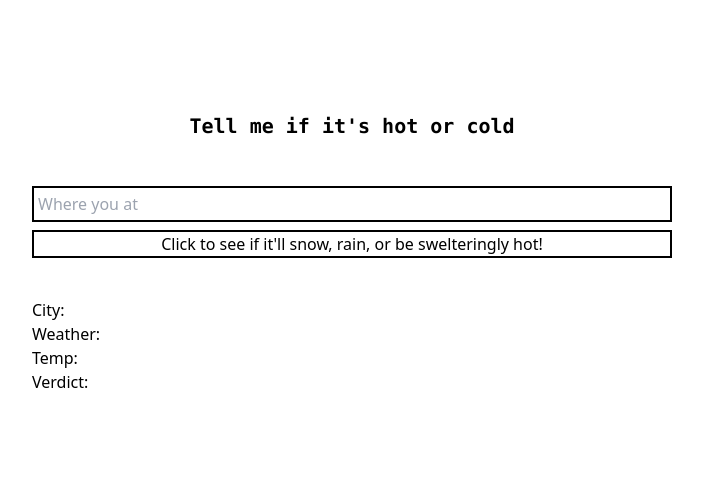
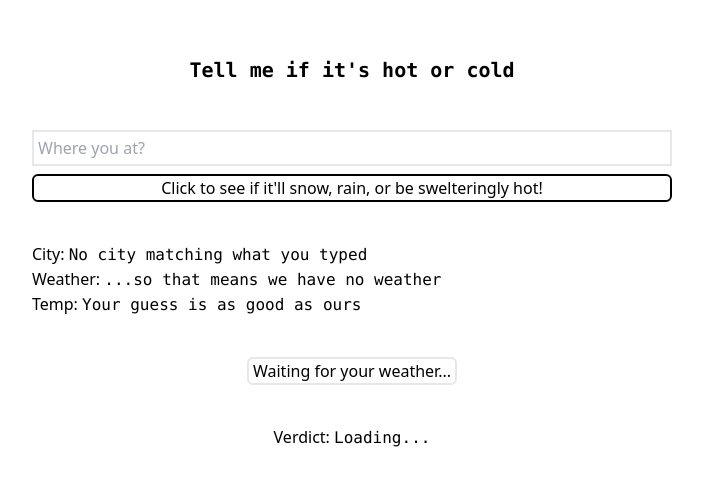
Before and after one commit to myrojoylee/wmw-v1.5, a React (Vite) app: page / in a window 1280 px wide. Shown: the part 150-636 px from the top of the page, without its empty margins (288-991 px from the left). Built offline with nearby package versions, Linux system fonts and the light colour scheme.

Commit message:
added logic for verdict

```diff
--- a/src/App.tsx
+++ b/src/App.tsx
@@ -1,12 +1,16 @@
 import { useState, ChangeEvent } from "react";
 import { cityInfoType, currentWeatherType } from "./types";
 import Header from "./components/Header";
+import { TIMEOUT } from "dns";
 
 const App = (): JSX.Element => {
   const [input, setInput] = useState<string>("");
   const [cityInfo, setCityInfo] = useState<cityInfoType | any>("");
   const [currentWeather, setCurrentWeather] =
     useState<currentWeatherType | null>(null);
+  const [verdict, setVerdict] = useState<string>("Loading...");
+  const [placeholder, setPlaceholder] = useState<string>("Where you at?");
+  const [temp, setTemp] = useState<number>();
 
   const handleInput = (e: ChangeEvent<HTMLInputElement>) => {
     const value = e.target.value.trimStart();
@@ -41,8 +45,27 @@ const App = (): JSX.Element => {
       );
       const todaysWeather = await responseCurrent.json();
       setCurrentWeather(todaysWeather);
-      console.log(todaysWeather);
+      // console.log(todaysWeather);
+    } catch (e) {
+      console.error(e);
+    }
     return currentWeather;
+  };
+
+  const handleVerdict = async (data: number) => {
+    setVerdict("");
+
+    try {
+      console.log(data);
+      if (data > 30 && data <= 50) {
+        setVerdict("Pants and a jacket!");
+      } else if (data > 50 && data < 70) {
+        setVerdict("Light jacket, maybe shorts for some!");
+      } else if (data > 70) {
+        setVerdict("It's gonna be a warm one...");
+      } else if (data < 30) {
+        setVerdict("Time to bring out that heavy jacket or coat!");
+      }
     } catch (e) {
       console.error(e);
     }
@@ -50,14 +73,19 @@ const App = (): JSX.Element => {
 
   // getting weather when you click button
   async function handleSubmit(input: string) {
+    if (!input) {
+      setPlaceholder(`Can't be blank, silly :)`);
+      return;
+    } else {
       try {
         const data = await getCoordinates(input);
         await getCurrentWeather(data[0]);
+        const tempData = currentWeather?.main?.temp;
+        setTemp(tempData);
       } catch (e) {
         console.error(e);
       }
-
-    return;
+    }
   }
 
   return (
@@ -67,24 +95,82 @@ const App = (): JSX.Element => {
         <input
           type="text"
           value={input}
-          className="border-2 border-black p-1"
-          placeholder="Where you at"
+          className="border-2 border-grey p-1"
+          placeholder={placeholder}
           onChange={handleInput}
         />
         <button
-          className="border-black border-2"
+          className="border-black border-2 rounded-md"
           onClick={() => handleSubmit(input)}
         >
           Click to see if it'll snow, rain, or be swelteringly hot!
         </button>
       </section>
 
+      {currentWeather ? (
+        <>
           <section className="flex flex-col w-1/2">
-        <p>City: {currentWeather?.name}</p>
-        <p>Weather: {currentWeather?.weather[0].description}</p>
-        <p>Temp: {currentWeather?.main.temp}</p>
-        <p>Verdict:</p>
+            <p>
+              City:{" "}
+              <span className="font-mono">
+                {currentWeather?.name}, {currentWeather.sys.country}
+              </span>
+            </p>
+            <p>
+              Weather:{" "}
+              <span className="font-mono">
+                {currentWeather?.weather[0].description}
+              </span>
+            </p>
+            <p>
+              Temp:{" "}
+              <span className="font-mono">{currentWeather?.main.temp}</span>
+            </p>
           </section>
+          <button
+            onClick={() => handleVerdict(currentWeather?.main.temp)}
+            className="bg-slate-300 border-blue border-2 rounded-md px-1"
+          >
+            Click for a TL;DR
+          </button>
+          {verdict ? (
+            <p>
+              Verdict: <span className="font-mono">{verdict}</span>
+            </p>
+          ) : null}
+        </>
+      ) : (
+        <>
+          <section className="flex flex-col w-1/2">
+            <p>
+              City:{" "}
+              <span className="font-mono">No city matching what you typed</span>
+            </p>
+            <p>
+              Weather:{" "}
+              <span className="font-mono">
+                ...so that means we have no weather
+              </span>
+            </p>
+            <p>
+              Temp:{" "}
+              <span className="font-mono">Your guess is as good as ours</span>
+            </p>
+          </section>
+          <button className="flex border-blue border-2 rounded-md disabled:opacity-25 px-1 cursor-no-drop">
+            Waiting for your weather...
+          </button>
+          {verdict ? (
+            <p>
+              Verdict: <span className="font-mono">{verdict}</span>
+            </p>
+          ) : (
+            <p>
+              <span className="font-mono">Verdict: </span>
+            </p>
+          )}
+        </>
+      )}
     </main>
   );
 };
```
Lines whose indentation alone changed are shown as unchanged.
